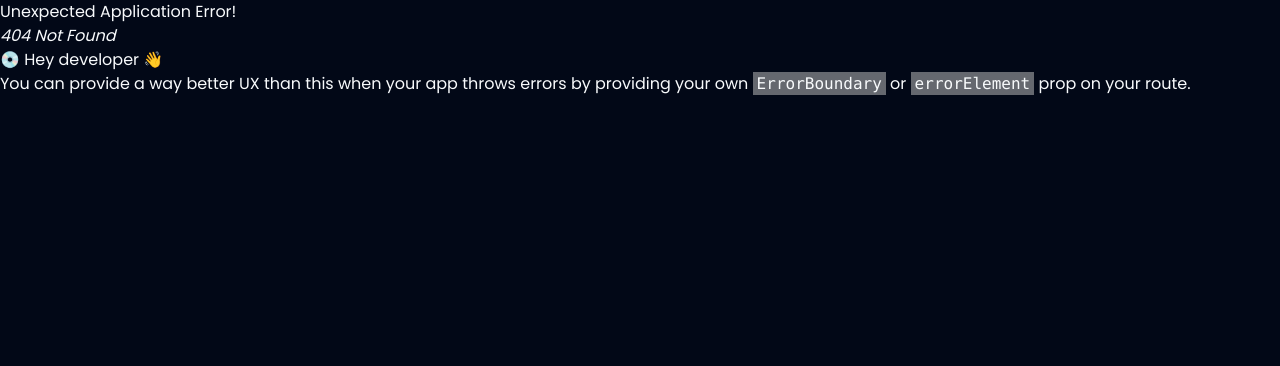
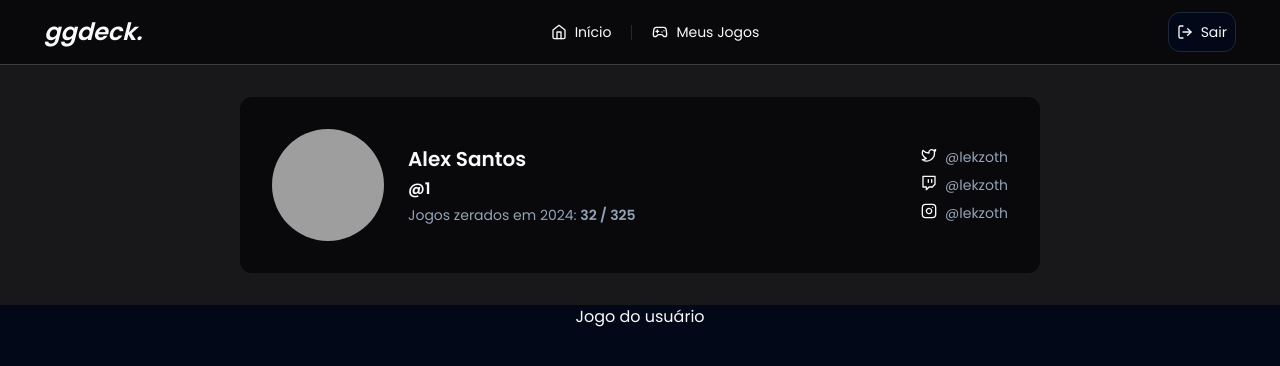
Before and after one commit to devalexsantos/ggdeck, a React (Vite) app: page /1/1 in a window 1280 px wide. Before the commit this address had no page. Shown: the top 366 px of the page. Built offline with nearby package versions, Linux system fonts and the light colour scheme; grey boxes are pictures that could not be loaded.

Commit message:
feat: get userId by dinamyc route

```diff
--- a/src/pages/_layout/app.tsx
+++ b/src/pages/_layout/profile-app.tsx
@@ -1,4 +1,4 @@
-import { Outlet } from 'react-router-dom'
+import { Outlet, useParams } from 'react-router-dom'
 import { Avatar, AvatarFallback, AvatarImage } from '@/components/ui/avatar'
 import SocialLinks from '@/components/social-links-profile'
 import DesktopMenu from '@/components/desktop-menu'
@@ -7,6 +7,8 @@ import { Button } from '@/components/ui/button'
 import MobileMenu from '@/components/mobile-menu'
 
 export default function AppLayout() {
+  const { userId } = useParams()
+
   return (
     <>
       <div className="w-full flex p-3 bg-zinc-950 border-b border-b-zinc-500 border-opacity-50">
@@ -33,7 +35,7 @@ export default function AppLayout() {
                 </Avatar>
                 <div className="flex flex-col gap-1">
                   <span className="text-xl font-bold ">Alex Santos</span>
-                  <span className="font-bold">@alexsantos</span>
+                  <span className="font-bold">@{userId}</span>
                   <div className="flex flex-col gap-2 sm:flex-row">
                     <span className="text-sm text-muted-foreground">
                       Jogos zerados em 2024: <strong>32 / 325</strong>
--- /dev/null
+++ b/src/pages/app/profile-game.tsx
@@ -0,0 +1,7 @@
+export default function ProfileGame() {
+  return (
+    <div>
+      <h1>Jogo do usuário</h1>
+    </div>
+  )
+}
```
Also changed, not shown: src/routes.tsx (+6 -2 lines).
